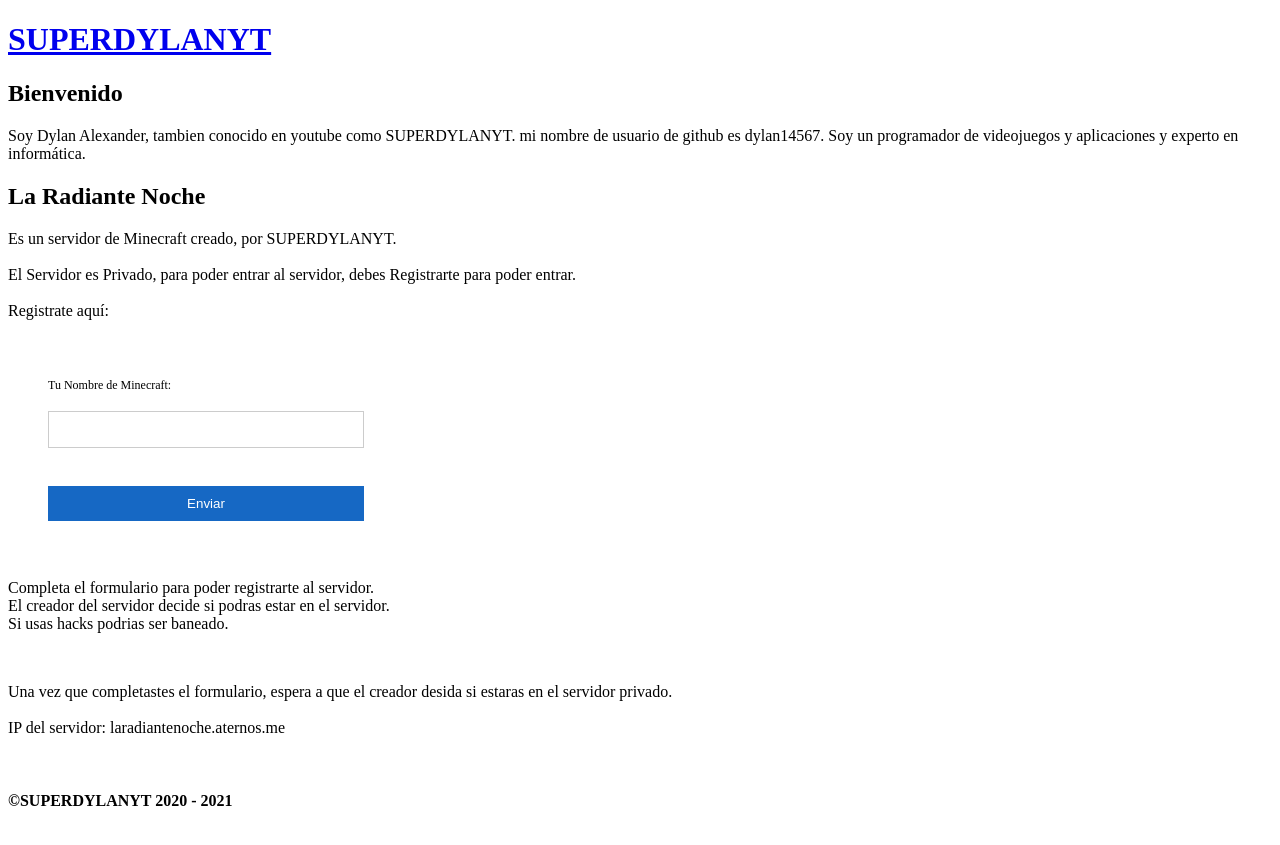
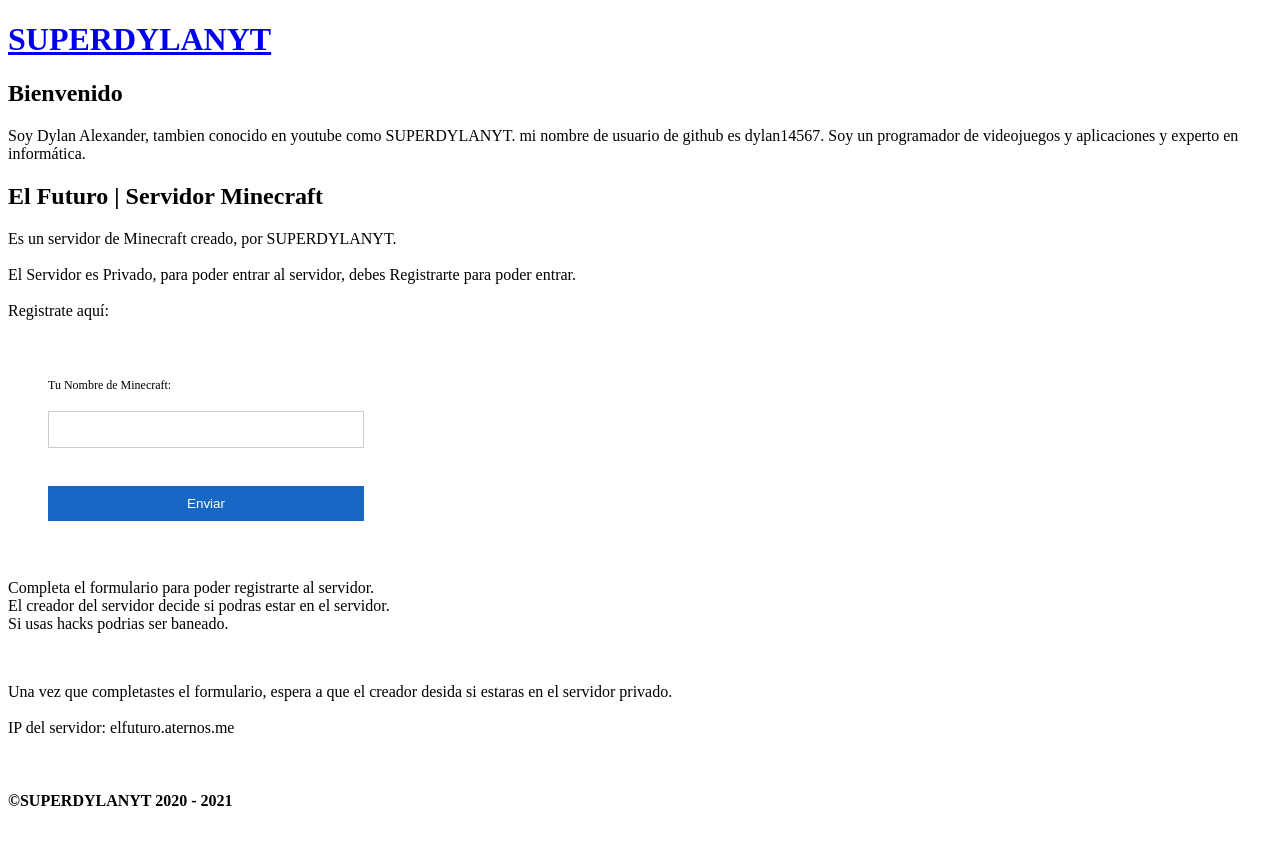
Before and after one commit to dylanmeca/dylanmeca.github.io, a Jekyll site: the page built from Articulos/el_futuro-servidor_minecraft.md, in a window 1280 px wide. Shown: the top 845 px of the page. Built offline with Jekyll 4.4.1, drawn with Linux system fonts in a browser that asks for light colours; a script that is not in the unit is left out; comment, search, counter and statistics services are not loaded.

Commit message:
Update and rename laradiantenoche.md to el_futuro-servidor_minecraft.md

```diff
--- a/Articulos/laradiantenoche.md
+++ b/Articulos/el_futuro-servidor_minecraft.md
@@ -1,6 +1,6 @@
 ---
 layout: post8
-title: La Radiante Noche
+title: El Futuro | Servidor Minecraft
 ---
 
 
@@ -31,6 +31,6 @@
 <br /></div>
 Una vez que completastes el formulario, espera a que el creador desida si estaras en el servidor privado.<br />
 <br />
-IP del servidor: laradiantenoche.aternos.me<br />
+IP del servidor: elfuturo.aternos.me<br />
 <div>
 <br /></div>
```
